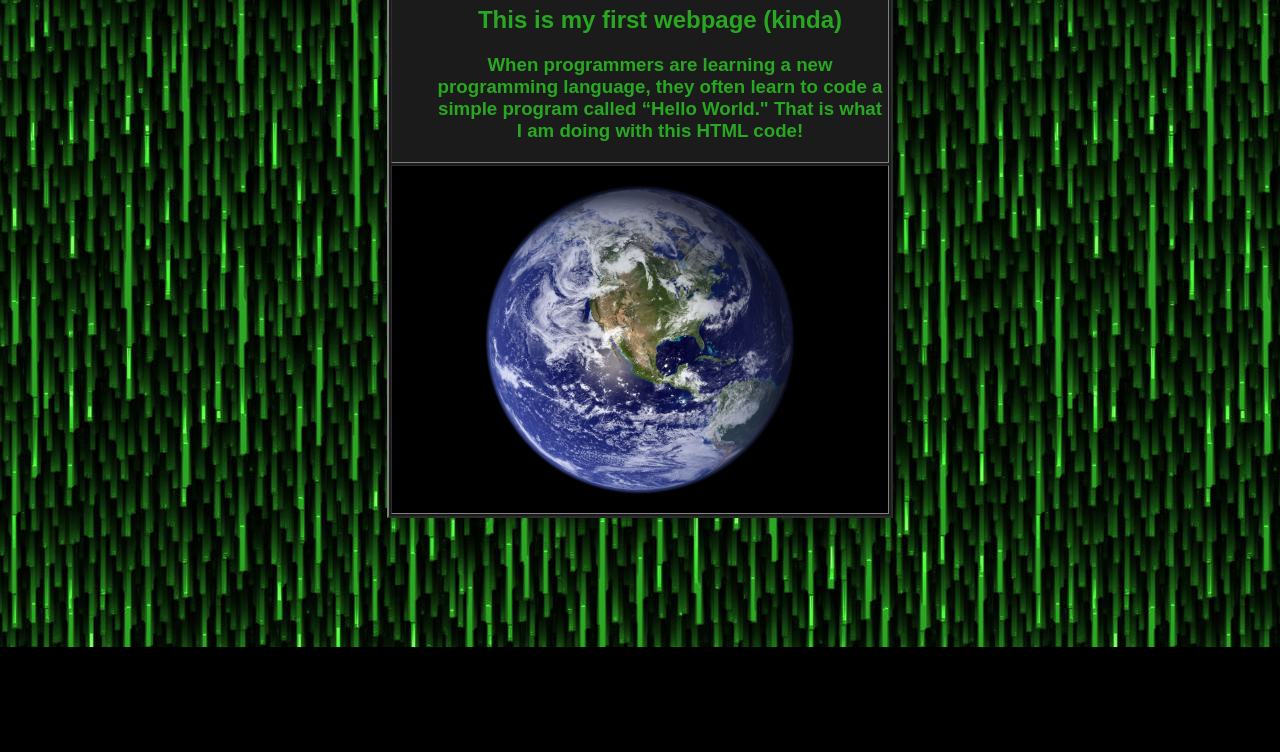
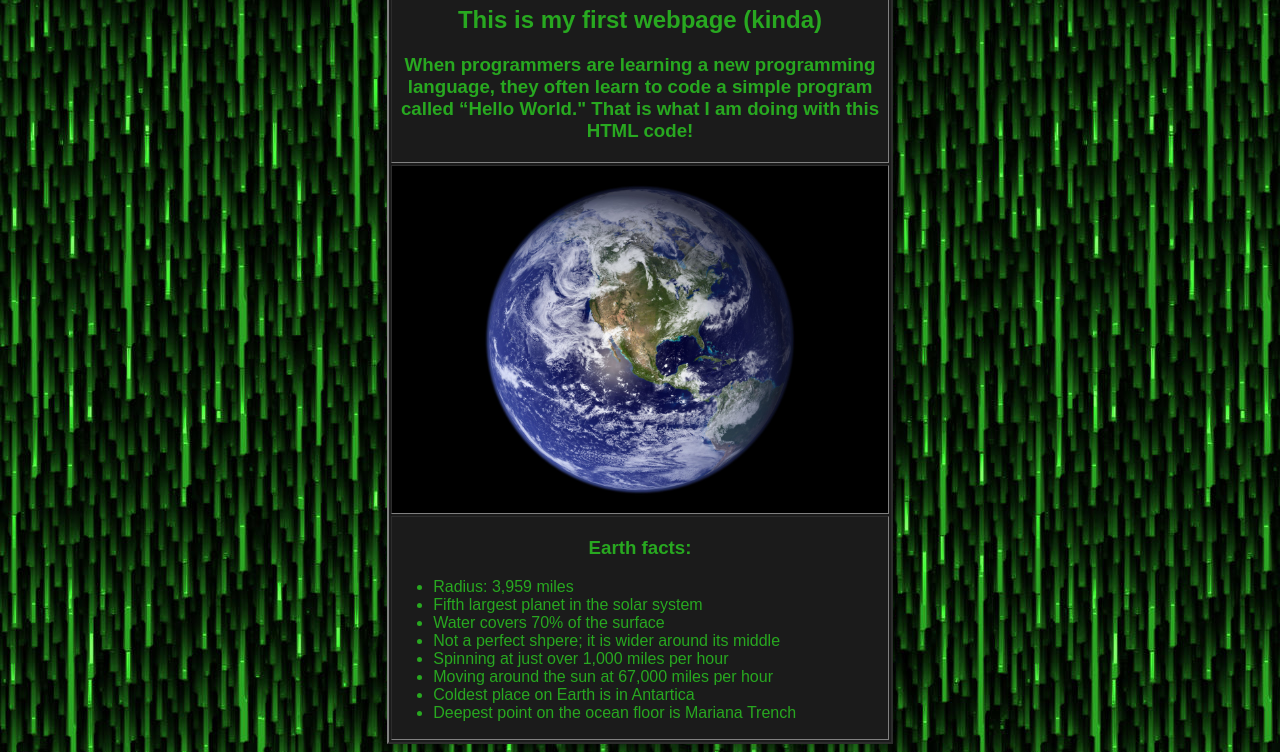
Before and after one commit to michaelkent-pvcc/michaelkent-pvcc.github.io, a plain HTML site: page helloworld.html in a window 1280 px wide. Shown: the part 153-905 px from the top of the page. Before the commit the page ends 800 px from the top, so only its background shows below. Drawn offline with Linux system fonts and the light colour scheme.

Commit message:
Update helloworld.html

```diff
--- a/helloworld.html
+++ b/helloworld.html
@@ -3,7 +3,6 @@
     <head>
         <title>Hello World</title>
         <style>
-            li{color:#ebebeb}
             a{text-decoration: none;}
             a:link {color: #ebebeb}
             a:visited{color: #ebebeb;}
@@ -12,6 +11,7 @@
             h1{text-align:center}
             h2{text-align:center}
             h3{text-align:center}
+            h5{text-align:center}
         </style>
     </head>
 <body style ="background-image: url('matrix_texture_by_jojo_ojoj.jpg');background-color: #000000; font-family:arial,helvetica,sans-serif;">
@@ -25,7 +25,6 @@
     </tr>
     <tr>
         <td colspan="4">
-            <ul>
     <h1>Hello World</h1>
     <h2>This is my first webpage (kinda)</h2>
 <h3>When programmers are learning a new programming language,
@@ -36,6 +35,21 @@
         <img src="globe.jpg" style="width: 70%;display:block;margin:auto;">
     </td>
 </tr>
+<tr>
+    <td colspan="4">
+        <h3>Earth facts:</h3>
+<ul>
+    <li>Radius: 3,959 miles</li>
+    <li>Fifth largest planet in the solar system</li>
+    <li>Water covers 70% of the surface</li>
+    <li>Not a perfect shpere; it is wider around its middle</li>
+    <li>Spinning at just over 1,000 miles per hour</li>
+    <li>Moving around the sun at 67,000 miles per hour</li>
+    <li>Coldest place on Earth is in Antartica</li>
+    <li>Deepest point on the ocean floor is Mariana Trench</li>
+</ul>
+    </td>
+</tr>
 </table>
 </body>
 </html>
```
